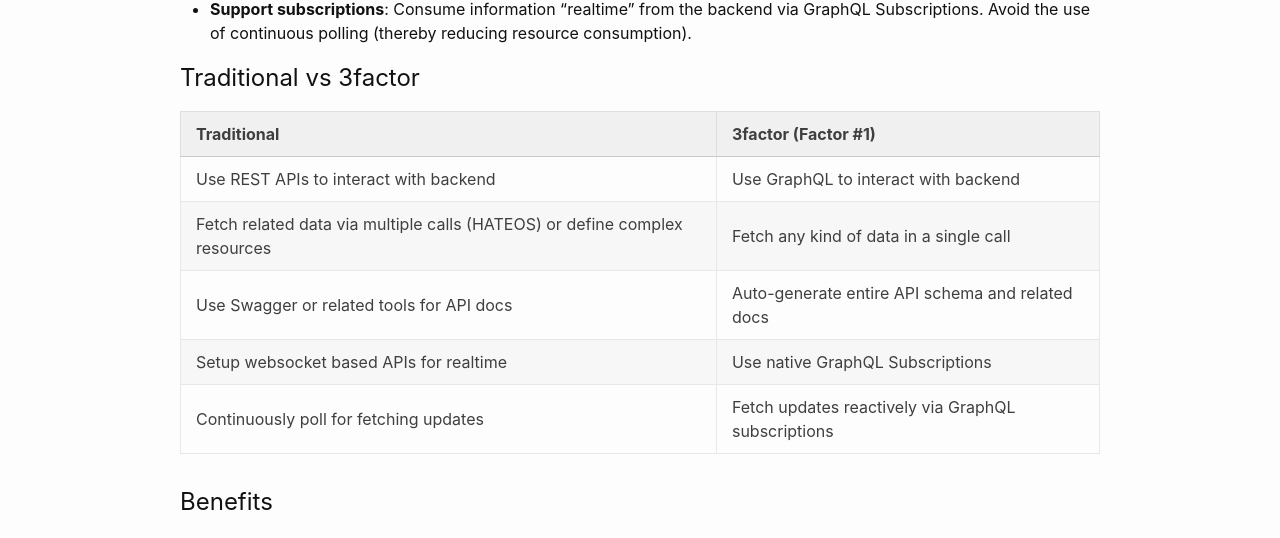
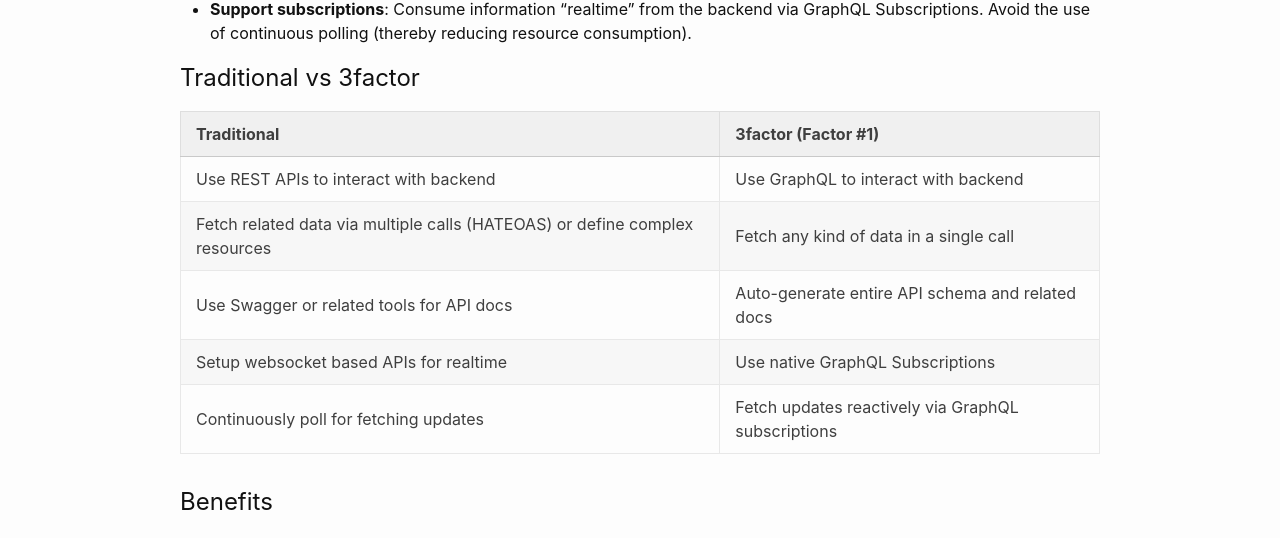
Before and after one commit to hasura/3factor, a Jekyll site: the page built from realtime-graphql.md, in a window 1280 px wide. Shown: the part 269-807 px from the top of the page. Built offline with Jekyll 4.4.1, drawn with Linux system fonts in a browser that asks for light colours; our own code applies the rules of GitHub Pages for plain Markdown files.

Commit message:
Fix HATEOAS typo (#12)

```diff
--- a/realtime-graphql.md
+++ b/realtime-graphql.md
@@ -13,7 +13,7 @@ Factor #1 is to use realtime GraphQL as the data API layer. You can use the Grap
 | Traditional                                                                | 3factor (Factor #1)                                |
 | -------------                                                              | -------------                                      |
 | Use REST APIs to interact with backend                                     | Use GraphQL to interact with backend               |
-| Fetch related data via multiple calls (HATEOS) or define complex resources | Fetch any kind of data in a single call            |
+| Fetch related data via multiple calls (HATEOAS) or define complex resources | Fetch any kind of data in a single call            |
 | Use Swagger or related tools for API docs                                  | Auto-generate entire API schema and related docs   |
 | Setup websocket based APIs for realtime                                    | Use native GraphQL Subscriptions                   |
 | Continuously poll for fetching updates                                     | Fetch updates reactively via GraphQL subscriptions |
```
